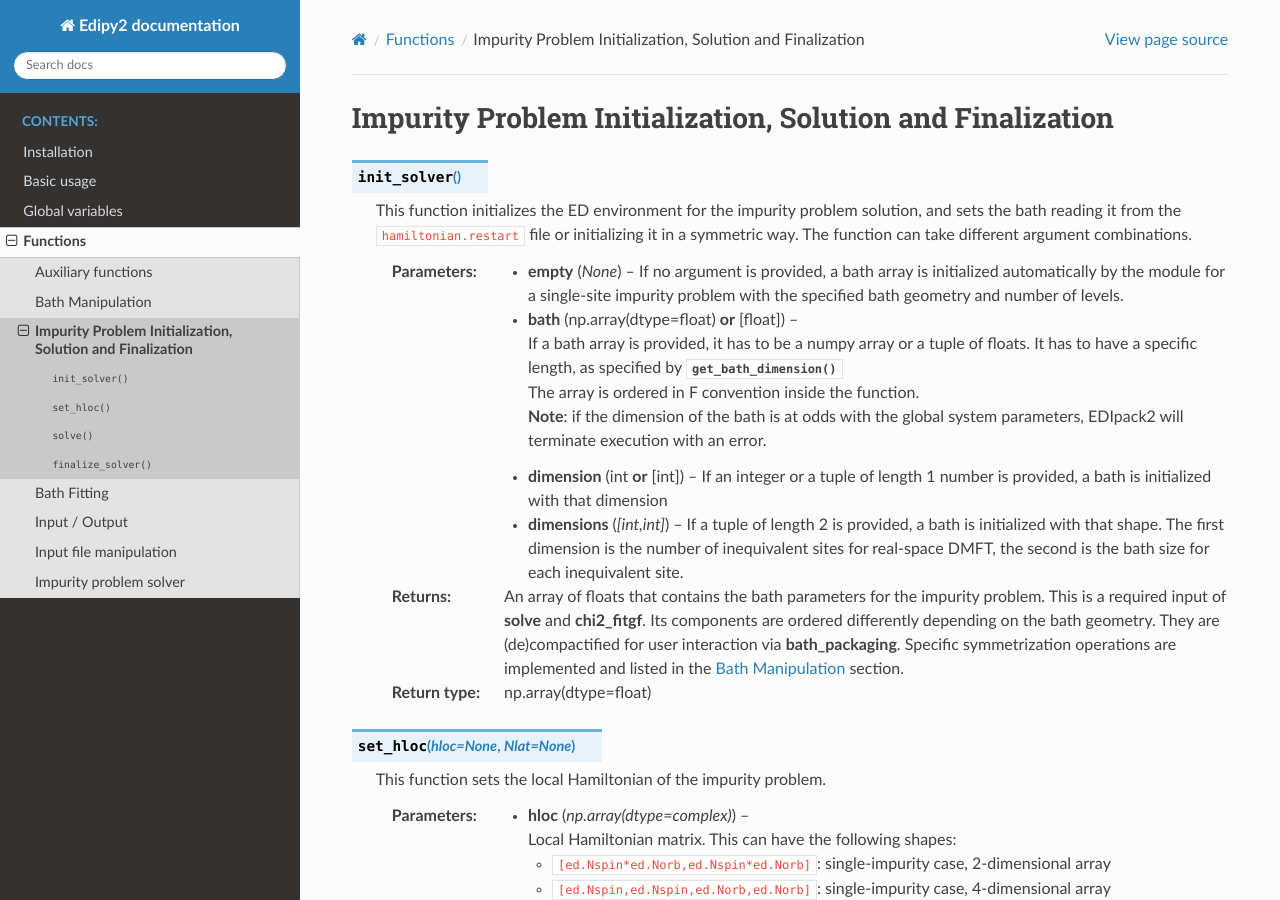
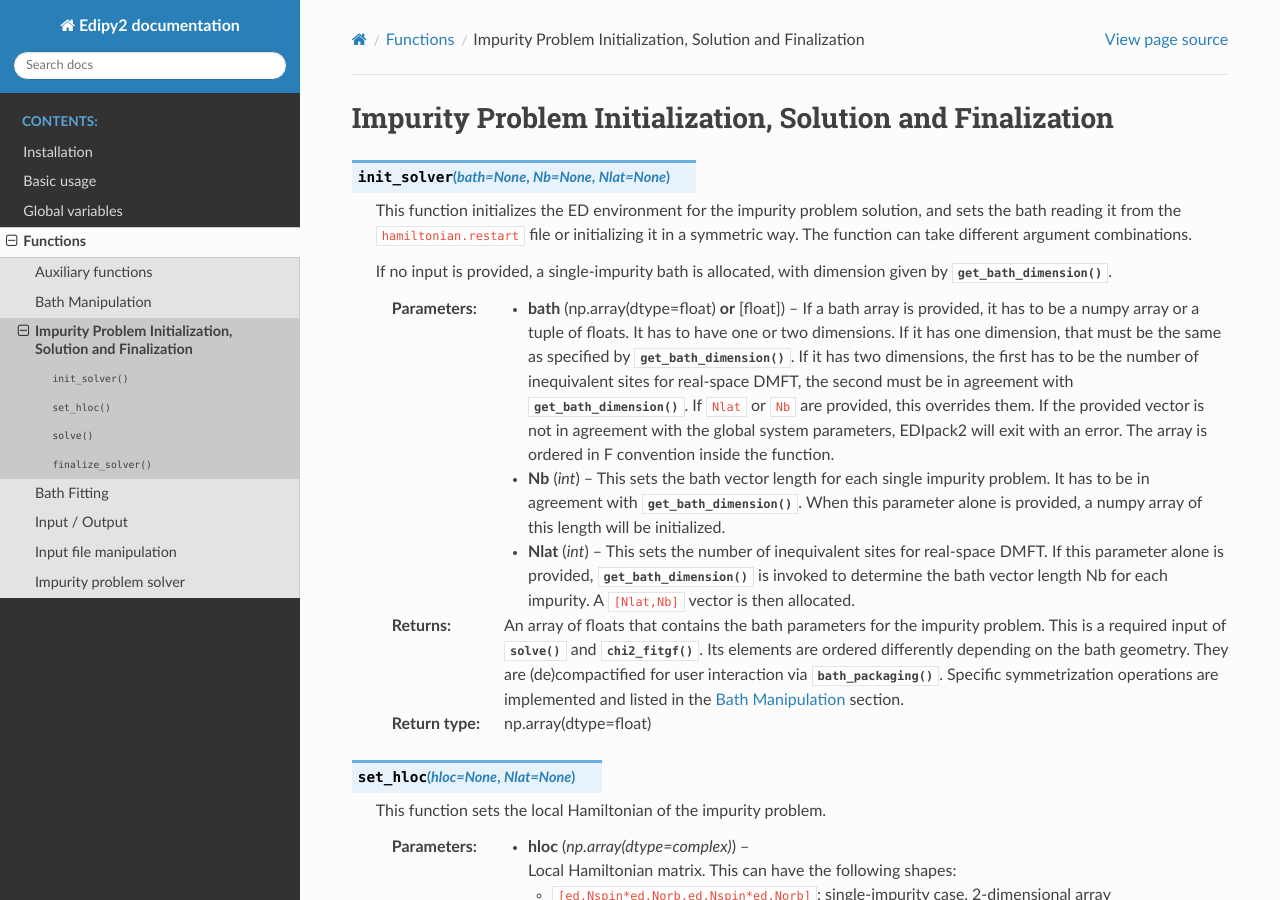
Before and after one commit to lcrippa/edipy2-docs, a Sphinx documentation site: the page built from doc/funcs/envinit.rst, in a window 1280 px wide and 900 px high. Built offline with Sphinx 7.4.7 and the Read the Docs theme 3.1.0, drawn with Linux system fonts in a browser that asks for light colours.

Commit message:
Update init_solver

```diff
--- a/doc/funcs/envinit.rst
+++ b/doc/funcs/envinit.rst
@@ -4,31 +4,26 @@ Impurity Problem Initialization, Solution and Finalization
 ================================================================
 
 
-.. function:: init_solver()
+.. function:: init_solver(bath=None, Nb=None, Nlat=None)
 
    This function initializes the ED environment for the impurity problem solution, and sets the bath reading it from the ``hamiltonian.restart`` file or initializing it in a symmetric way.
    The function can take different argument combinations.
 
-   :type empty: None
-   :param empty: If no argument is provided, a bath array is initialized automatically by the module for a single-site impurity problem with the specified bath geometry and number of levels.
+   If no input is provided, a single-impurity bath is allocated, with dimension given by :func:`get_bath_dimension`.
 
 
    :type bath: np.array(dtype=float) **or** [float]
-   :param bath: If a bath array is provided, it has to be a numpy array or a tuple of floats. It has to have a specific length, as specified by :func:`get_bath_dimension`
+   :param bath: If a bath array is provided, it has to be a numpy array or a tuple of floats. It has to have one or two dimensions. If it has one dimension, that must be the same as specified by :func:`get_bath_dimension`. If it has two dimensions, the first has to be the number of inequivalent sites for real-space DMFT, the second must be in agreement with :func:`get_bath_dimension`. If ``Nlat`` or ``Nb`` are provided, this overrides them. If the provided vector is not in agreement with the global system parameters, EDIpack2 will exit with an error.
+    The array is ordered in F convention inside the function.
+
+   :type Nb: int
+   :param Nb: This sets the bath vector length for each single impurity problem. It has to be in agreement with :func:`get_bath_dimension`. When this parameter alone is provided, a numpy array of this length will be initialized.
+
+   :type Nlat: int
+   :param Nlat: This sets the number of inequivalent sites for real-space DMFT. If this parameter alone is provided, :func:`get_bath_dimension` is invoked to determine the bath vector length Nb for each impurity. A ``[Nlat,Nb]`` vector is then allocated.
 
 
-    The array is ordered in F convention inside the function.
-
-    **Note**: if the dimension of the bath is at odds with the global system parameters, EDIpack2 will terminate execution with an error.
-
-   :type dimension: int **or** [int]
-   :param dimension: If an integer or a tuple of length 1 number is provided, a bath is initialized with that dimension
-
-   :type dimensions: [int,int]
-   :param dimensions: If a tuple of length 2 is provided, a bath is initialized with that shape. The first dimension is the number of inequivalent sites for real-space DMFT, the second is the bath size for each inequivalent site.
-
-
-   :return: An array of floats that contains the bath parameters for the impurity problem. This is a required input of :command:`solve` and :command:`chi2_fitgf`. Its components are ordered differently depending on the bath geometry. They are (de)compactified for user interaction via :command:`bath_packaging`. Specific symmetrization operations are implemented and listed in the :ref:`bath` section.
+   :return: An array of floats that contains the bath parameters for the impurity problem. This is a required input of :func:`solve` and :func:`chi2_fitgf`. Its elements are ordered differently depending on the bath geometry. They are (de)compactified for user interaction via :func:`bath_packaging`. Specific symmetrization operations are implemented and listed in the :ref:`bath` section.
    :rtype: np.array(dtype=float)
 
 
```
